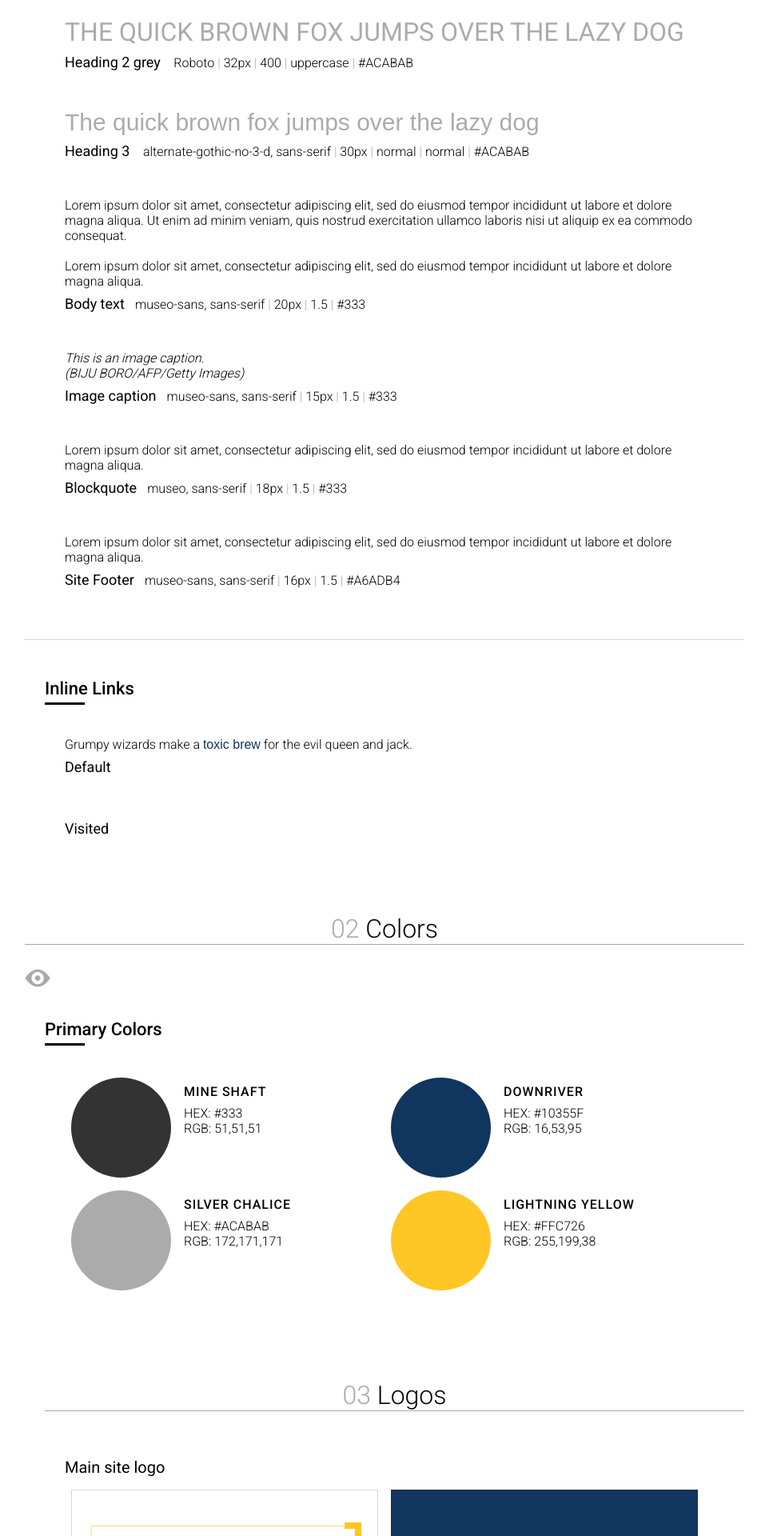
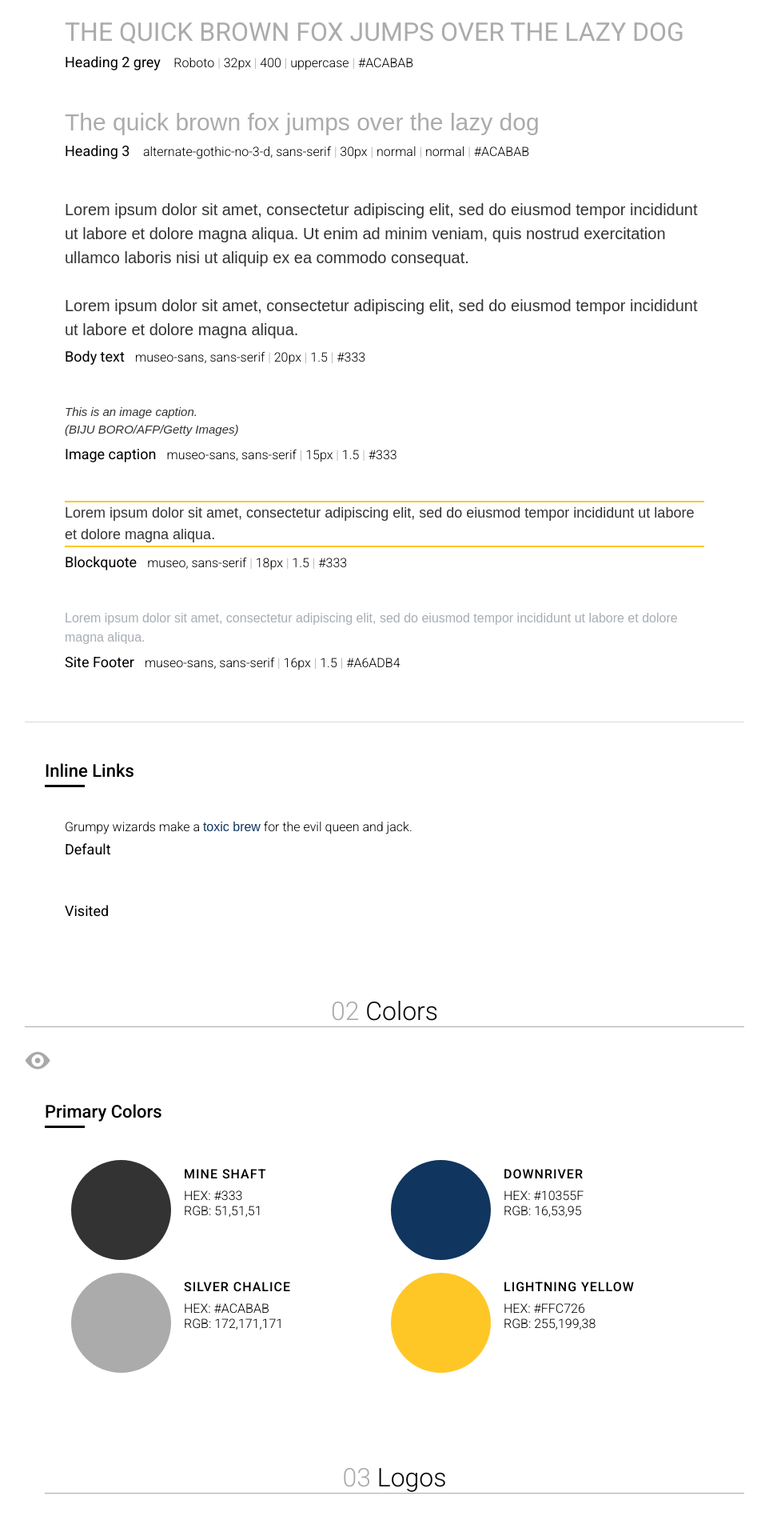
Before and after one commit to azeelleeza/ilab-styleguide, a Jekyll site: the page built from beyond-parallel.md, in a window 1280 px wide. Shown: the part 1202-3122 px from the top of the page at 80% size, without its empty margins (287-1249 px from the left). Built offline with Jekyll 4.4.1, drawn with Linux system fonts in a browser that asks for light colours; some web fonts are replaced.

Commit message:
update type stylse

```diff
--- a/_includes/type.html
+++ b/_includes/type.html
@@ -1,7 +1,9 @@
  {% for i in page.typography.elements %} {% assign my_array = "" | split: ',' %} {% for t in i %} {% if t[0] != "element_name" and t[0] != "notes" and t[0] != "html_text" and t[0] != "extra_css" %} {% assign my_array = my_array | push: t %} {% endif %} {% endfor %}
 <article>
     <div style="
-	{% for item in my_array %}{{ item[1] }};{% endfor %}">
+	{% for item in my_array %}{{ item[0] }}:{{ item[1] }};{% endfor %}">
+
+
         {{ i.html_text }}
     </div>
     <div class="elem-desc">
```
